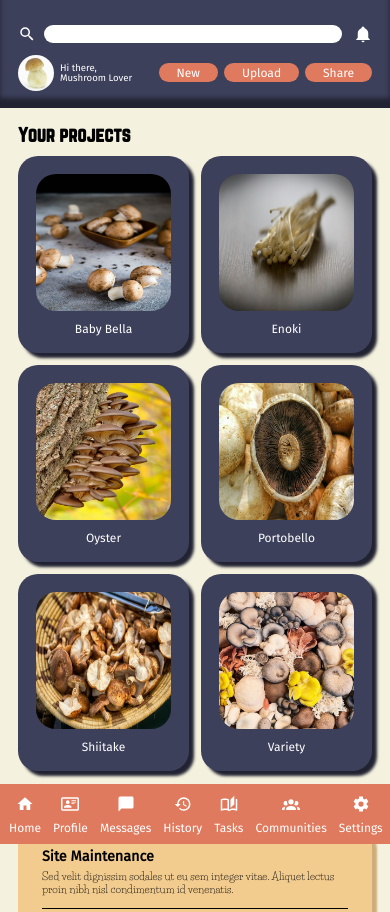
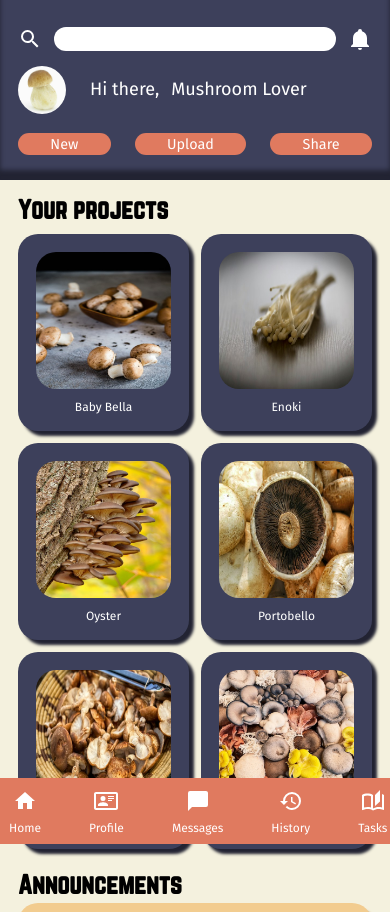
Before and after one commit to cocoxcomputerscience/odin-dashboard, a plain HTML site: page index.html in a window 390 px wide. Shown: the top 912 px of the page. Drawn offline with Linux system fonts and the light colour scheme.

Commit message:
Make minimal changes to styling

```diff
--- a/styles.css
+++ b/styles.css
@@ -60,7 +60,7 @@ body {
     font-family: 'fira_sansregular';
     display: grid;
     min-height: 100vh;
-    grid-template-rows: 9rem 1fr 2.5rem;
+    grid-template-rows: 10rem 1fr 2.5rem;
     grid-template-columns: 1fr 4fr;
     grid-template-areas:
         "sidebar header header"
@@ -94,8 +94,8 @@ body {
 }
 
 #search-bar {
-    height: 1.5rem;
-    border-radius: 10px;
+    height: 2rem;
+    border-radius: 1rem;
 }
 
 #header-section-one-right {
@@ -109,7 +109,6 @@ body {
 /* header-section-two */
 #header-section-two {
     display: grid;
-    justify-content: space-between;
     align-items: center;
     grid-template-columns: minmax(20rem, 1fr) 1fr;
 }
@@ -122,10 +121,6 @@ body {
     column-gap: 2.5rem;
 }
 
-#welcome-text {
-    justify-content: start;
-}
-
 #welcome-text > p:nth-child(2) {
     font-size: 1.5rem;
 }
@@ -134,12 +129,11 @@ body {
     display: grid;
     grid-auto-flow: column;
     column-gap: 1rem;
-    justify-content: end;
 }
 
 #button-container > button {
     padding: 0.3rem 1.5rem;
-    border-radius: 10px;
+    border-radius: 1rem;
     background-color: var(--burnt-sienna);
     color: white;
 }
@@ -368,7 +362,7 @@ figure > div > img {
     #sidebar ul {
         display: grid;
         grid-auto-flow: column;
-        column-gap: 1rem;
+        column-gap: 4rem;
     }
 
     h1 {
@@ -396,11 +390,11 @@ figure > div > img {
 @media (max-width: 575px) {
     /* last row size changed due to fixed sidebar on bottom */
     body {
-        grid-template-rows: 9rem 1fr 8rem;
+        grid-template-rows: 15rem 1fr 6rem;
     }
 
     #header {
-        padding: 1.5rem 1.5rem 1rem;
+        padding: 1rem 1.5rem 1rem;
     }
 
     #footer {
@@ -410,13 +404,13 @@ figure > div > img {
 
     #header-section-one {
         grid-template-columns: 1fr 1.5rem;
-        column-gap: 1rem;
+        column-gap: 1.5rem;
     }
 
     #header-section-one-left {
         grid-template-columns: 1.5rem 1fr;
         align-items: center;
-        gap: 0.7rem;
+        gap: 1.5rem;
     }
 
     #header-section-one-right {
@@ -429,24 +423,53 @@ figure > div > img {
     }
 
     #header-section-two {
-        grid-template-columns: 1fr 1fr;
+        grid-template-columns: none;
+        grid-template-rows: 1fr 1fr;
+        row-gap: 0.5rem;
     }
 
     #welcome-section {
-        font-size: 0.8rem;
-        column-gap: 0.5rem;
+        font-size: 1.5rem;
+        column-gap: 2rem;
     }
 
-    #welcome-text > p:nth-child(2) {
-        font-size: 0.8rem;
+    #welcome-text {
+        display: grid;
+        grid-auto-flow: column;
+        align-items: end;
+        column-gap: 1rem;
     }
 
     #button-container {
-        column-gap: 0.5rem;
+        font-size: 1.2rem;
+        column-gap: 2rem;
+    }
+
+    #main-projects {
+        gap: 1rem;
+    }
+
+    h2 {
+        font-size: 2rem;
     }
 
     #main-projects-content {
         grid-template-columns: repeat(auto-fit, minmax(11rem, 1fr));
         grid-auto-rows: minmax(13rem, 1fr);
     }
+
+    #profile-big {
+        width: 4rem;
+        height: 4rem;
+    }
+
+    #search-icon,
+    #bell-icon,
+    .sidebar-icon,
+    .sidebar-icon-container,
+    #search-icon-container,
+    #bell-icon-container {
+        width: 2rem;
+        height: 2rem;
+    }
 }
```
